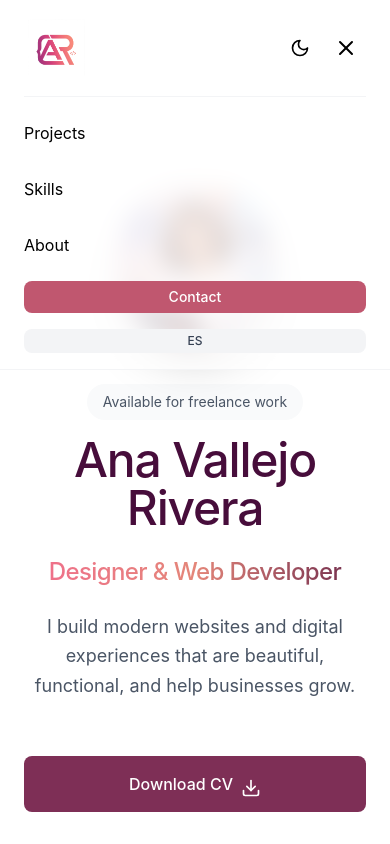
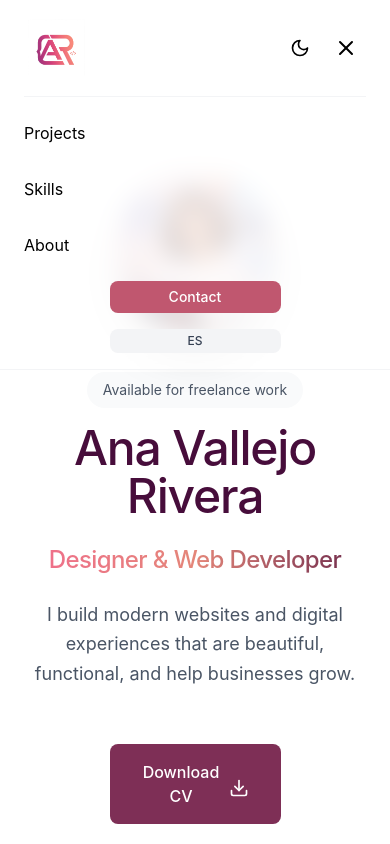
Before and after one commit to avallejorivera360-bot/ana-porfolio, a React (Vite) app: page / in a window 390 px wide. Both pictures are taken after a click on the button 346 px from the left and 48 px from the top of the page. Shown: the top 844 px of the page. Built offline with nearby package versions, Linux system fonts and the light colour scheme.

Commit message:
Apply 50% width styling to language switcher for consistent mobile UI

```diff
--- a/src/app/components/Contact.tsx
+++ b/src/app/components/Contact.tsx
@@ -203,7 +203,7 @@ export function Contact() {
                 disabled={submitted}
                 whileHover={{ scale: submitted ? 1 : 1.02 }}
                 whileTap={{ scale: submitted ? 1 : 0.98 }}
-                className="w-full px-8 py-4 bg-[#c0576f] dark:bg-[#febd84] text-white dark:text-[#470d3b] rounded-lg hover:bg-[#7e2f56] dark:hover:bg-[#c0576f] transition-colors disabled:bg-green-500 dark:disabled:bg-green-600 disabled:cursor-not-allowed flex items-center justify-center gap-2"
+                className="w-1/2 mx-auto px-8 py-4 bg-[#c0576f] dark:bg-[#febd84] text-white dark:text-[#470d3b] rounded-lg hover:bg-[#7e2f56] dark:hover:bg-[#c0576f] transition-colors disabled:bg-green-500 dark:disabled:bg-green-600 disabled:cursor-not-allowed flex items-center justify-center gap-2"
               >
                 {submitted ? (
                   <>{t('contact.successMessage')}</>
--- a/src/app/components/Hero.tsx
+++ b/src/app/components/Hero.tsx
@@ -114,7 +114,7 @@ export function Hero() {
                 boxShadow: '0 10px 40px -10px rgba(126, 47, 86, 0.4)'
               }}
               whileTap={{ scale: 0.95 }}
-              className="group inline-flex items-center justify-center gap-2 px-8 py-4 bg-[#7e2f56] text-white rounded-lg hover:bg-[#c0576f] transition-all"
+              className="group inline-flex items-center justify-center gap-2 w-1/2 mx-auto px-8 py-4 bg-[#7e2f56] text-white rounded-lg hover:bg-[#c0576f] transition-all"
             >
               {t('hero.downloadCV')}
               <motion.div
--- a/src/app/components/LanguageSwitcher.tsx
+++ b/src/app/components/LanguageSwitcher.tsx
@@ -14,7 +14,7 @@ export function LanguageSwitcher() {
       whileHover={{ scale: 1.05 }}
       whileTap={{ scale: 0.95 }}
       onClick={toggleLanguage}
-      className="px-2 py-1 text-xs md:px-3 md:py-1.5 md:text-sm font-medium bg-gray-100 dark:bg-gray-800 text-gray-700 dark:text-gray-300 rounded-lg hover:bg-gray-200 dark:hover:bg-gray-700 transition-colors"
+      className="w-1/2 mx-auto px-2 py-1 text-xs md:px-3 md:py-1.5 md:text-sm font-medium bg-gray-100 dark:bg-gray-800 text-gray-700 dark:text-gray-300 rounded-lg hover:bg-gray-200 dark:hover:bg-gray-700 transition-colors"
       aria-label="Toggle language"
     >
       {i18n.language === 'es' ? 'EN' : 'ES'}
--- a/src/app/components/Navigation.tsx
+++ b/src/app/components/Navigation.tsx
@@ -131,7 +131,7 @@ export function Navigation() {
                 </button>
                 <button
                   onClick={() => scrollToSection('contact')}
-                  className="px-4 py-1.5 text-sm bg-[#c0576f] dark:bg-[#e48679] text-white dark:text-[#470d3b] rounded-lg hover:bg-[#7e2f56] dark:hover:bg-[#c0576f] transition-colors text-center"
+                  className="w-1/2 mx-auto px-4 py-1.5 text-sm bg-[#c0576f] dark:bg-[#e48679] text-white dark:text-[#470d3b] rounded-lg hover:bg-[#7e2f56] dark:hover:bg-[#c0576f] transition-colors text-center"
                 >
                   {t('nav.contact')}
                 </button>
--- a/src/app/pages/CaseStudy.tsx
+++ b/src/app/pages/CaseStudy.tsx
@@ -226,7 +226,7 @@ export function CaseStudy() {
         <section className="text-center pt-8 border-t border-gray-200">
           <Link
             to="/#projects"
-            className="inline-flex items-center gap-2 px-8 py-4 w-full bg-[#c0576f] dark:bg-[#febd84] text-white dark:text-[#470d3b] rounded-lg hover:bg-[#7e2f56] dark:hover:bg-[#c0576f] transition-colors disabled:bg-green-500 dark:disabled:bg-green-600 disabled:cursor-not-allowed justify-center"
+            className="inline-flex items-center gap-2 px-8 py-4 w-1/2 mx-auto bg-[#c0576f] dark:bg-[#febd84] text-white dark:text-[#470d3b] rounded-lg hover:bg-[#7e2f56] dark:hover:bg-[#c0576f] transition-colors disabled:bg-green-500 dark:disabled:bg-green-600 disabled:cursor-not-allowed justify-center"
           >
             Ver más proyectos
             <ExternalLink size={20} />
```
